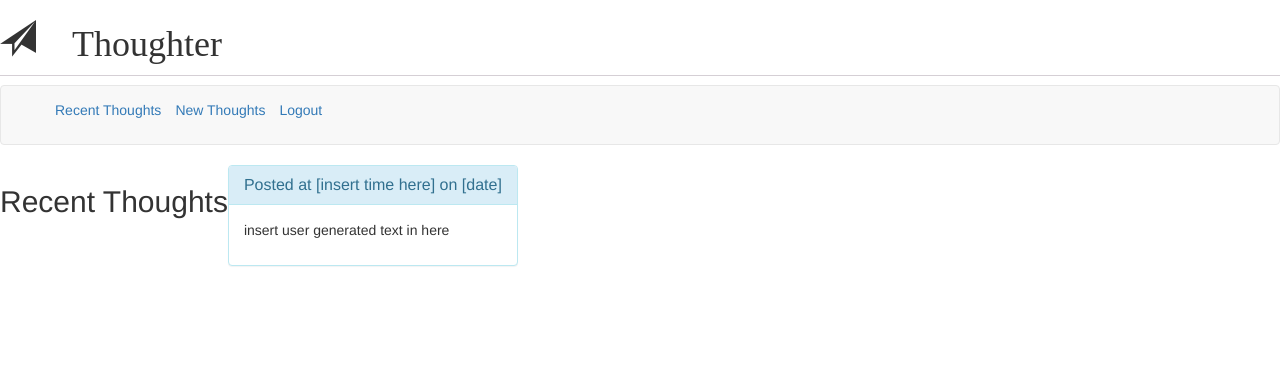
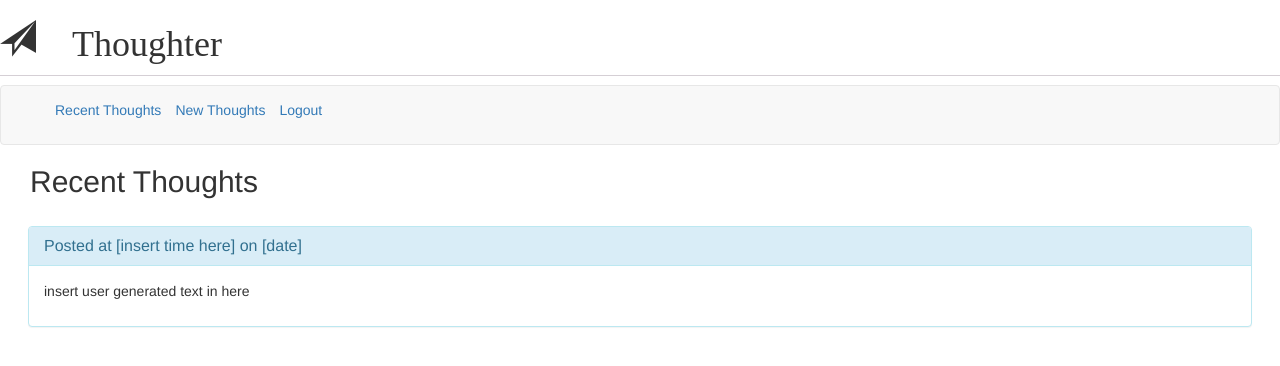
Before and after one commit to Team-JSSS/Thoughter, a plain HTML site: page src/recent-thoughts.html in a window 1280 px wide. Drawn offline with nearby package versions, Linux system fonts and the light colour scheme; no server answers.

Commit message:
Adjusted styles to allowthoughts to appear in a column

```diff
--- a/src/css/sass/header.scss
+++ b/src/css/sass/header.scss
@@ -26,7 +26,7 @@ header {
   }
 }
 
-main{
+main.home {
   display: flex;
 
   form{
--- /dev/null
+++ b/src/css/sass/main.scss
@@ -0,0 +1,3 @@
+@import "header";
+@import "variables";
+@import "recent-thoughts";
--- /dev/null
+++ b/src/css/sass/recent-thoughts.scss
@@ -0,0 +1,11 @@
+main.recent-thoughts {
+
+  h2 {
+    margin: 0 1em;
+  }
+
+  section {
+    margin: 2em;
+  }
+
+}
--- a/src/recent-thoughts.html
+++ b/src/recent-thoughts.html
@@ -20,14 +20,14 @@
       </nav>
     </header>
 
-    <main>
+    <main class="recent-thoughts">
       <!-- add margins on main to get away from edges -->
       <h2>Recent Thoughts</h2>
       <section class="panel panel-info">
 
         <aside class="panel-heading">
-          <!-- set margin on asides to 0 -->
-          <h3 class="panel-title">Posted at [insert time here] on [date]</h3>
+          <!- set margin on asides to 0 -->
+        <h3 class="panel-title">Posted at [insert time here] on [date]</h3>
         </aside>
         <aside class="panel-body">
           <p>insert user generated text in here</p>
```
Also changed, not shown: src/index.html (+1 -1 lines), src/css/main.css.
